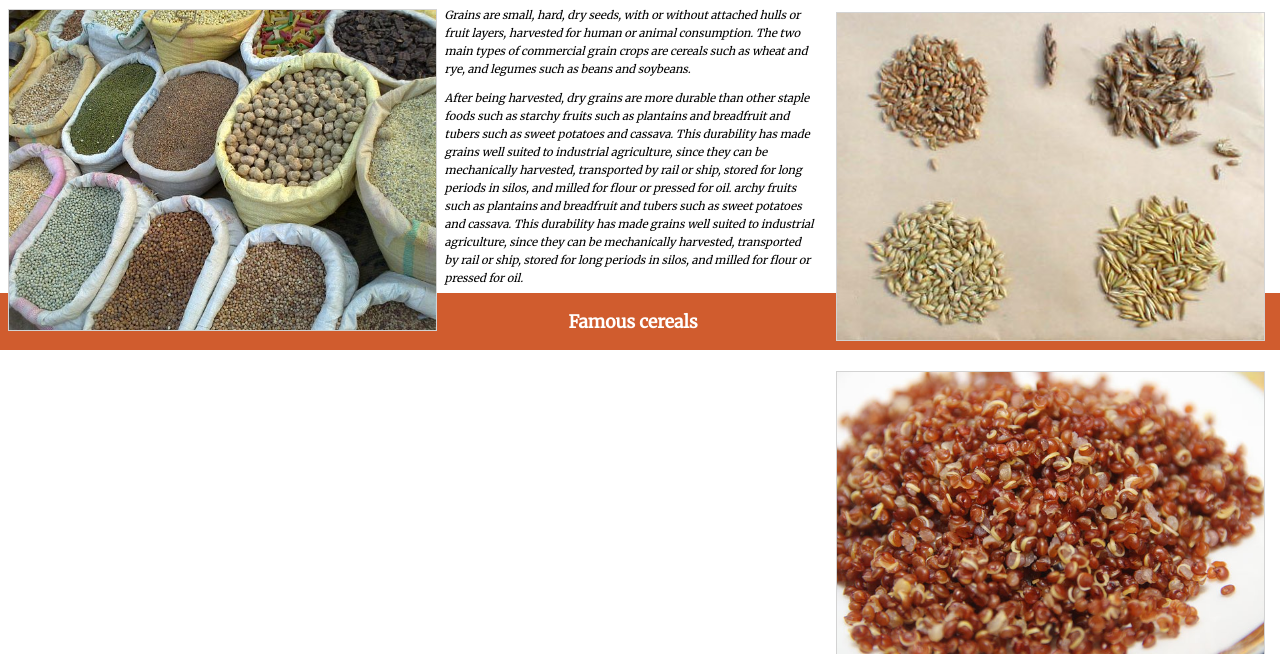
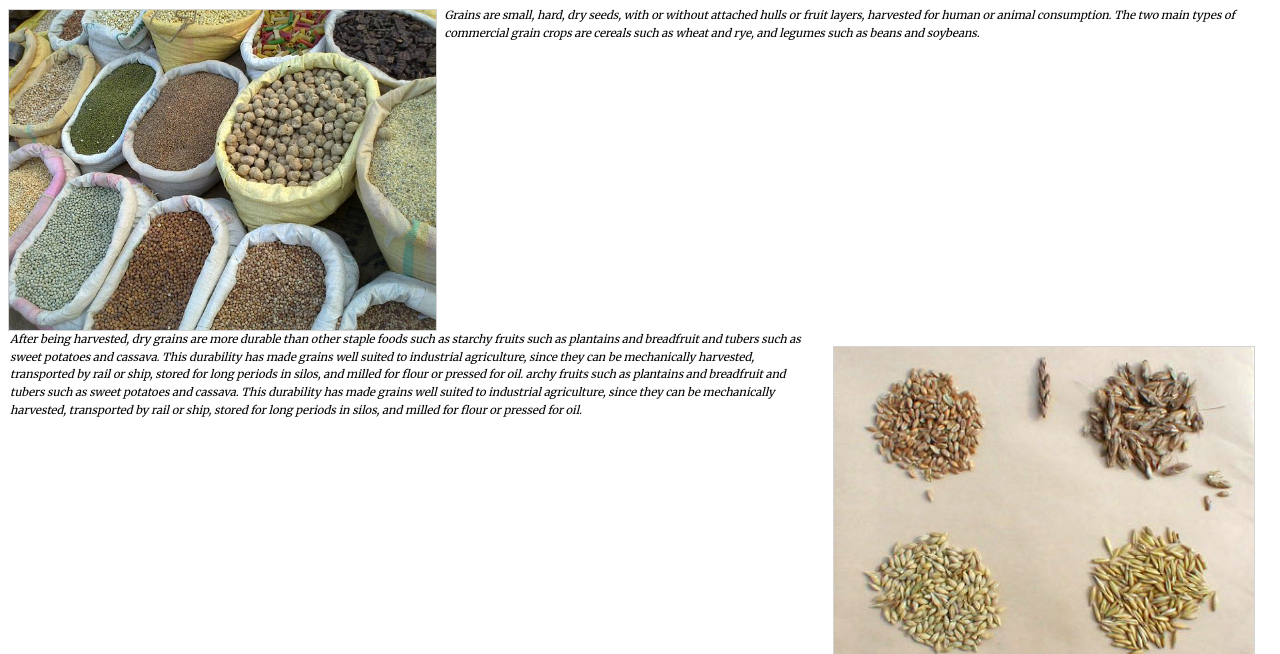
Before and after one commit to zhimmat/dsn1674-assignment-5, a plain HTML site: page index2.html in a window 1280 px wide. Shown: the part 146-800 px from the top of the page. Drawn offline with Linux system fonts and the light colour scheme.

Commit message:
changed name

```diff
--- a/css/main.css
+++ b/css/main.css
@@ -38,6 +38,7 @@ h2 {
   font-size: 1.1em;
   padding: 1em;
   margin: 0;
+clear: both;
 }
 
 h3 {
@@ -112,6 +113,7 @@ margin-bottom: 1em;
 .p2{
   width: 57%;
   margin-bottom: 0.5em;
+clear: left;
 }
 
 .peanuts {
@@ -162,6 +164,7 @@ margin-right: 0.5em;
 margin-left: 0.5em;
 margin: 15px;
 border: lightgrey solid 1px;
+clear: left;
 }
 
 .quinoa{
--- a/Index.html
+++ b/index2.html
@@ -28,13 +28,13 @@
 
   <img class="grains"src="images/grains.jpg" alt="gain some grains">
 
-  <div>
-    <img class='cereal' src="images/cereals.jpg" alt="cereal">
-    <img class="quinoa" src="images/quinoa.jpg" alt="quinoa">
-  </div>
+
 
 <p>Grains are small, hard, dry seeds, with or without attached hulls or fruit layers, harvested for human or animal consumption. The two main types of commercial grain crops are cereals such as wheat and rye, and legumes such as beans and soybeans.
 
+
+    <img class='cereal' src="images/cereals.jpg" alt="cereal">
+    <img class="quinoa" src="images/quinoa.jpg" alt="quinoa">
 
 <p class="p2">After being harvested, dry grains are more durable than other staple foods such as starchy fruits such as plantains and breadfruit and tubers such as sweet potatoes and cassava. This durability has made grains well suited to industrial agriculture, since they can be mechanically harvested, transported by rail or ship, stored for long periods in silos, and milled for flour or pressed for oil.
 archy fruits such as plantains and breadfruit and tubers such as sweet potatoes and cassava. This durability has made grains well suited to industrial agriculture, since they can be mechanically harvested, transported by rail or ship, stored for long periods in silos, and milled for flour or pressed for oil.
```
